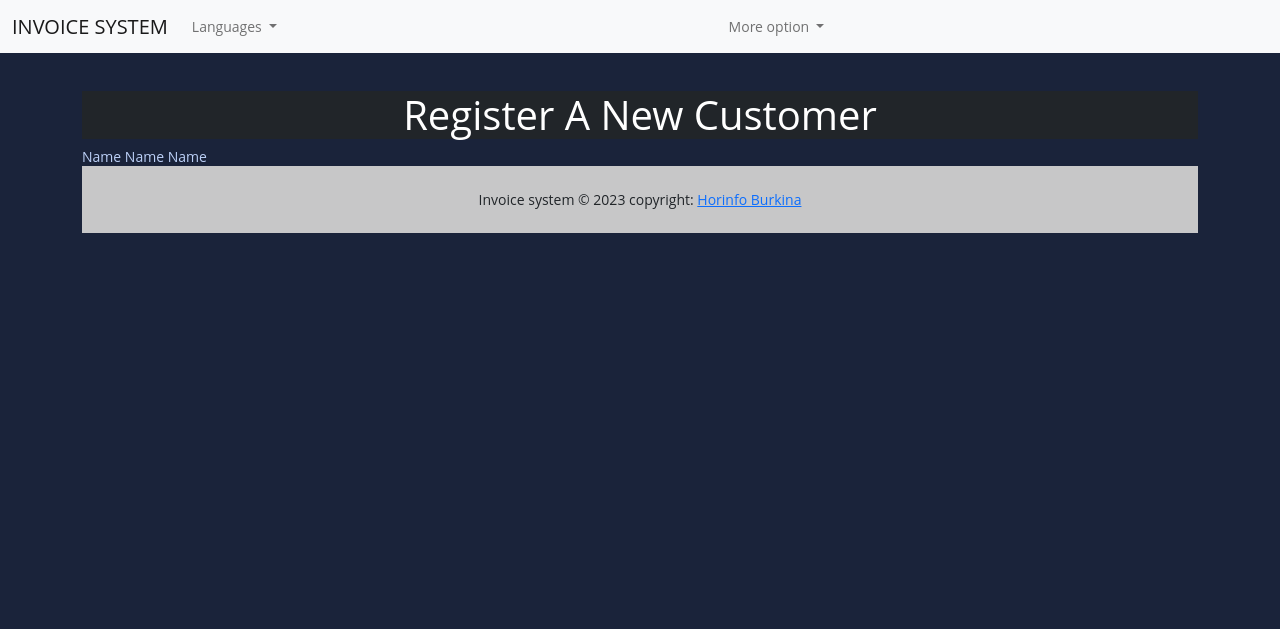
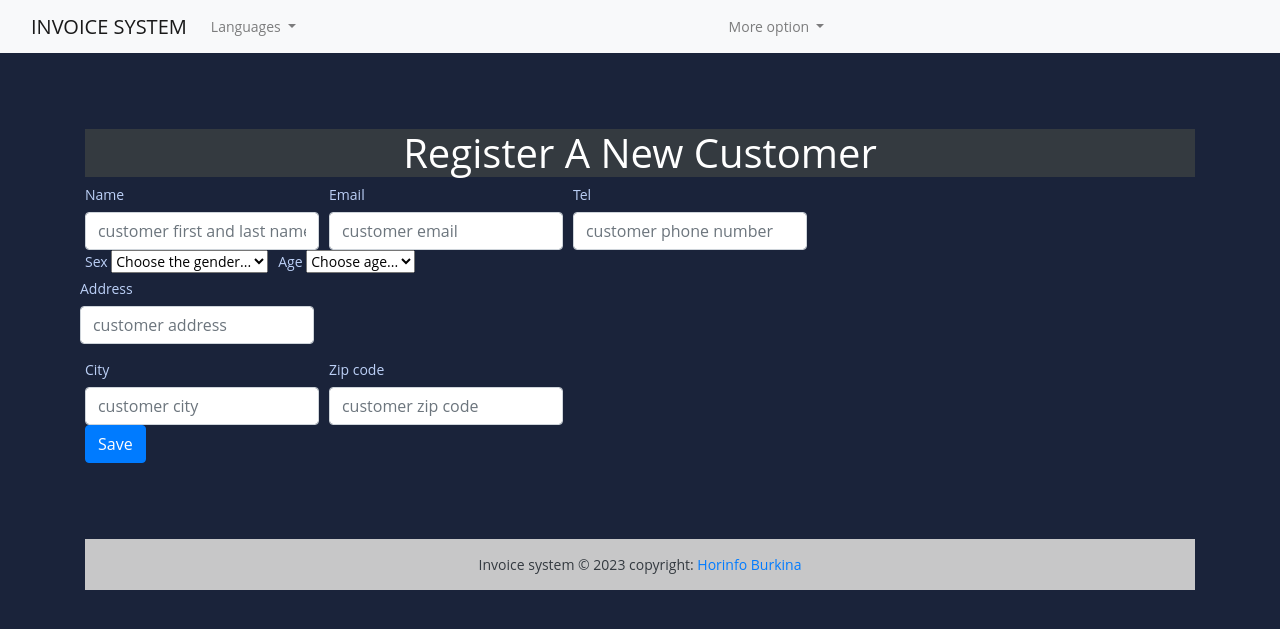
Before and after one commit to Mariam538/django-invoice, a Django app: template templates/add_customer.html in a window 1280 px wide. Shown: the top 629 px of the page. Run offline with Django 4.2, Linux system fonts and the light colour scheme; the template is opened without the code that fills it, so the values that code supplies are empty; parts of the project's set-up code (start-up, migrations or seed data) failed here and were passed over.

Commit message:
feld:definition

```diff
--- a/fact_app/urls.py
+++ b/fact_app/urls.py
@@ -4,4 +4,5 @@ from .import views
 
 urlpatterns = [
     path('', views.HomeView.as_view(), name='home'),
+    path('add-customer', views.AddCustomerView.as_view(), name='add-customer')
 ]
--- a/templates/add_customer.html
+++ b/templates/add_customer.html
@@ -2,22 +2,72 @@
 
 {% block content %}
 
-<br><br>
+<br><br><br><br>
 <h1 class="text-capitalize  text-center mx-10 bg-dark text-white">Register a new customer </h1>
 
 <!-- CFREATION DE FORMULAIRE -->
 <form method="post">
+  <div class='form-row'>
 
-  <div class='form-row'>
     <div class="form-group.col-md-6">
         <label for="name">Name</label>
+        <input name='name' required type="text" class="form-control" id="name" placeholder="customer first and last name">
+    </div>
 
-        <label for="name">Name</label>
+    <div class="form-group.col-md-4">
+        <label for="email">Email</label>
+        <input name="email"  type="email" class="form-control" id="email" placeholder="customer email">
+    </div>
 
-        <label for="name">Name</label>
+    <div class="form-group.col-md-4">
+      <label for="phone">Tel</label>
+      <input name="phone" required type="number" class="form-control" id="phone" placeholder="customer phone number ">
     </div>
   </div>
 
+  <div class='form-row'>
+
+    <div class="form-group.col-md-6">
+      <label for="Sex">Sex</label>
+      <select name="sex"required id="sex">
+         <option>Choose the gender... </option>
+         <option value="M">Male</option>
+         <option value="F">Feminine</option>
+      </select>
+    </div>
+
+    <div class="form-group.col-md-6">
+      <label for="age">Age</label>
+      <select name="age" id="age">
+         <option>Choose age... </option>
+         <option value="0-15">0-15</option>
+         <option value="16-25">16-25</option>
+      </select>
+    </div>
+
+  </div>
+
+  <div class="form-row">
+    <div class="form-group">
+      <label for="address">Address</label>
+      <input name='address'type="text" class="form-control" id="address" placeholder="customer address">
+    </div>
+  </div>
+
+  <div class="form-row">
+    <div class="form-group.col-md-6">
+      <label for="city">City</label>
+      <input name="city" required type="text" class="form-control" id="city" placeholder="customer city">
+    </div>
+
+    <div class="form-group.col-md-6">
+      <label for="zip">Zip code</label>
+      <input name="zip" type="text" class="form-control" id="zip" placeholder="customer zip code">
+    </div>
+
+  </div>
+
+   <button type="submit" class="btn btn-primary">Save</button>
 </form>
-
+<br><br><br><br>
 {% endblock content %}
--- a/templates/base.html
+++ b/templates/base.html
@@ -6,9 +6,10 @@
     <meta http-equiv="X-UA-Compatible" content="IE=edge">
     <meta name="viewport" content="width=device-width, initial-scale=1.0">
     <!--boostrap-->
-    <link href="https://cdn.jsdelivr.net/npm/bootstrap@5.0.2/dist/css/bootstrap.min.css" rel="stylesheet" integrity="sha384-EVSTQN3/azprG1Anm3QDgpJLIm9Nao0Yz1ztcQTwFspd3yD65VohhpuuCOmLASjC" crossorigin="anonymous">
+    <link rel="stylesheet" href="https://cdn.jsdelivr.net/npm/bootstrap@4.6.2/dist/css/bootstrap.min.css" integrity="sha384-xOolHFLEh07PJGoPkLv1IbcEPTNtaed2xpHsD9ESMhqIYd0nLMwNLD69Npy4HI+N" crossorigin="anonymous">
+    <!--boostrap-->
     <link rel="stylesheet" href="{% static 'style.css' %}">
-    <title>Facture Horinfo </title>
+    <title>Horinfo </title>
 </head>
 <body>
 
@@ -45,7 +46,7 @@
                       More option
                     </a>
                     <ul class="dropdown-menu" aria-labelledby="navbarScrollingDropdown">
-                      <li><a class="dropdown-item" href="#">Add customer</a></li>
+                      <li><a class="dropdown-item" href="{% url 'add-customer'%}">Add customer</a></li>
                       <li><a class="dropdown-item" href="#">Add admin</a></li>
                       <li><hr class="dropdown-divider"></li>
                       <li><a class="dropdown-item" href="#">Statistic</a></li>
@@ -68,7 +69,7 @@
        <footer class="bg-light text-center text-dark">
 
          <!--copyright-->
-        <div class="text-center p-4" style='background-color: rgba(0, 0, 0, 0.2);'>
+        <div class="text-center p-3" style='background-color: rgba(0, 0, 0, 0.2);'>
           Invoice system © 2023 copyright:
          <a href="https://horinfo.com"> Horinfo Burkina </a>
         </div>
@@ -79,7 +80,7 @@
 
     </div>
 
-    <script src="https://cdn.jsdelivr.net/npm/@popperjs/core@2.9.2/dist/umd/popper.min.js" integrity="sha384-IQsoLXl5PILFhosVNubq5LC7Qb9DXgDA9i+tQ8Zj3iwWAwPtgFTxbJ8NT4GN1R8p" crossorigin="anonymous"></script>
-    <script src="https://cdn.jsdelivr.net/npm/bootstrap@5.0.2/dist/js/bootstrap.min.js" integrity="sha384-cVKIPhGWiC2Al4u+LWgxfKTRIcfu0JTxR+EQDz/bgldoEyl4H0zUF0QKbrJ0EcQF" crossorigin="anonymous"></script>
+    <script src="https://cdn.jsdelivr.net/npm/jquery@3.5.1/dist/jquery.slim.min.js" integrity="sha384-DfXdz2htPH0lsSSs5nCTpuj/zy4C+OGpamoFVy38MVBnE+IbbVYUew+OrCXaRkfj" crossorigin="anonymous"></script>
+    <script src="https://cdn.jsdelivr.net/npm/bootstrap@4.6.2/dist/js/bootstrap.bundle.min.js" integrity="sha384-Fy6S3B9q64WdZWQUiU+q4/2Lc9npb8tCaSX9FK7E8HnRr0Jz8D6OP9dO5Vg3Q9ct" crossorigin="anonymous"></script>
 </body>
 </html>
--- a/templates/index.html
+++ b/templates/index.html
@@ -169,8 +169,6 @@
 
    })
 
-
-
 </script>
 
 
@@ -187,6 +185,4 @@
 
 </script>
 
-
-
 {% endblock %}
```
Also changed, not shown: fact_app/views.py (+26 -0 lines).
